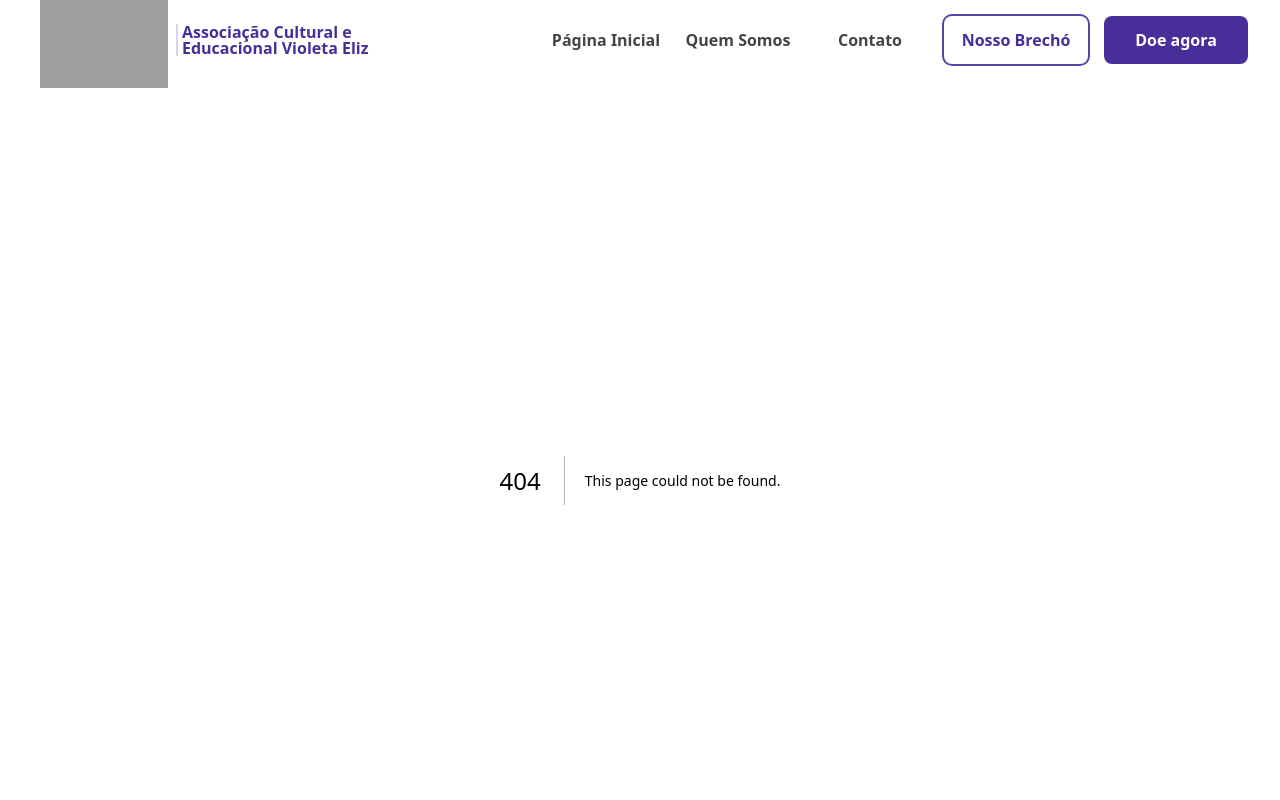
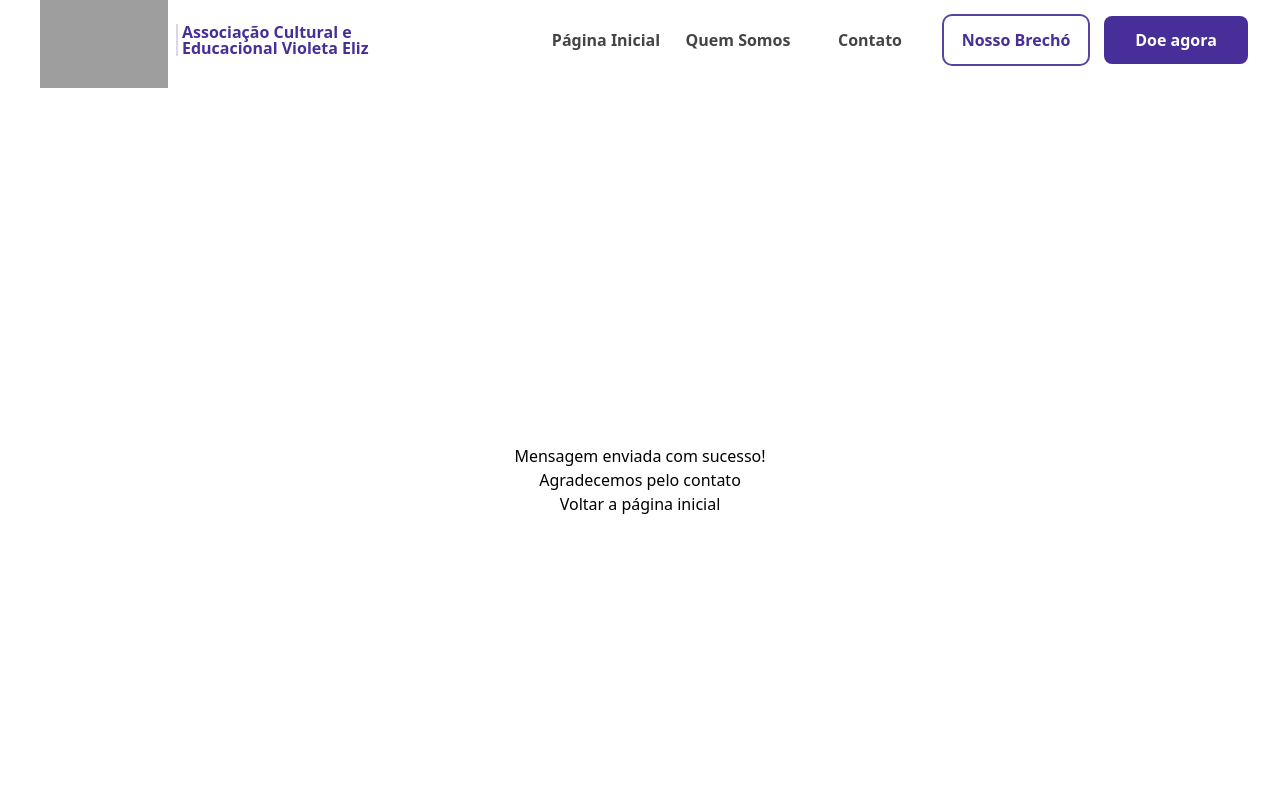
Before and after one commit to Projeto-FrontEnd-Fusion/Aceve-website-development, a Next.js app: page /mensagem-enviada in a window 1280 px wide. Before the commit this address had no page. Shown: the top 800 px of the page. Built offline with nearby package versions, Linux system fonts and the light colour scheme; grey boxes are pictures that could not be loaded.

Commit message:
fix: redirect to success page after form submission

```diff
--- /dev/null
+++ b/src/app/mensagem-enviada/page.tsx
@@ -0,0 +1,13 @@
+import Link from "next/link"
+
+const MessageConfirmation = () => {
+  return (
+    <main
+    className='h-screen w-screen flex flex-col justify-center items-center'>
+      <h1>Mensagem enviada com sucesso!</h1>
+      <p>Agradecemos pelo contato</p>
+      <Link href={'/'}>Voltar a página inicial</Link>
+    </main>
+  )
+}
+export default MessageConfirmation
--- a/src/hook/useTalkToUsForm.ts
+++ b/src/hook/useTalkToUsForm.ts
@@ -2,6 +2,8 @@ import { schemaTalkToUs, SchemaTalkToUsProps } from "@/model/schemas/schemaTalkT
 import { yupResolver } from "@hookform/resolvers/yup"
 import { useState } from "react"
 import { useForm } from "react-hook-form"
+import { useRouter } from 'next/navigation';
+
 
 export const useTalkToUsForm = () => {
 
@@ -9,6 +11,7 @@ export const useTalkToUsForm = () => {
 
     const [formErrorMessage, setFormErrorMessage] = useState<string | null>(null)
     const [showFormMessages, setShowFormMessages] = useState<boolean>(false)
+    const router = useRouter()
 
     const formMethods = useForm<SchemaTalkToUsProps>({
         resolver: yupResolver(schemaTalkToUs)
@@ -40,6 +43,7 @@ export const useTalkToUsForm = () => {
             },
             body: configEmailData
             })
+            .then(() => router.push('/mensagem-enviada'))
             .catch(error => { throw new Error(error)});
 
             formMethods.reset()
```
